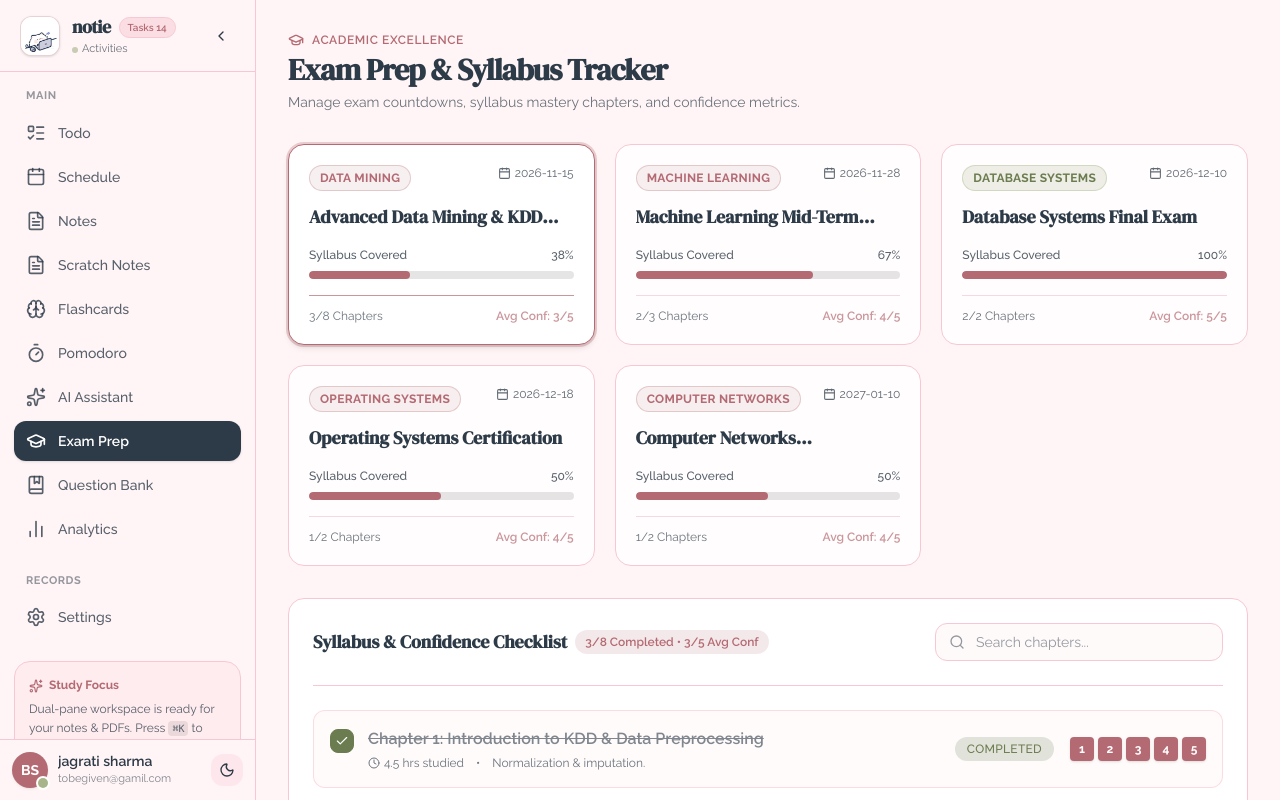
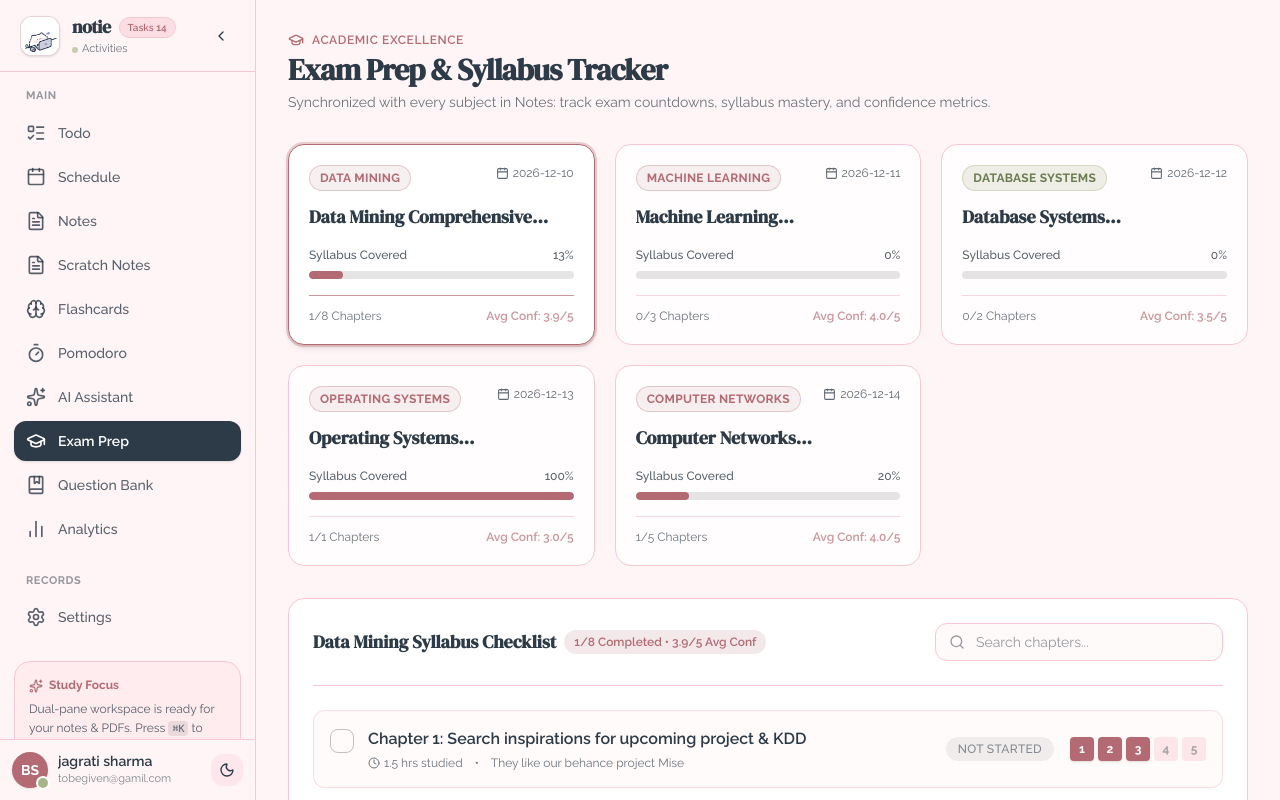
Before and after one commit to jagrati-s12/studylib, a React (Vite) app in the folder frontend/: page /exam-prep in a window 1280 px wide. Shown: the top 800 px of the page. Built offline with nearby package versions, Linux system fonts and the light colour scheme.

Commit message:
Update Exam Prep feature to dynamically synchronize exams and chapters with all subjects from Notes app
Co-Authored-By: Claude Code <noreply@anthropic.com>

```diff
--- a/frontend/src/features/examprep/ExamPrepPage.jsx
+++ b/frontend/src/features/examprep/ExamPrepPage.jsx
@@ -1,5 +1,6 @@
-import React, { useState } from 'react';
+import React, { useState, useEffect } from 'react';
 import { useTheme } from '@/context/ThemeContext';
+import { api } from '@/lib/api';
 import {
   GraduationCap,
   BookOpen,
@@ -15,62 +16,12 @@ import {
 export default function ExamPrepPage() {
   const { isDark } = useTheme();
 
-  // Mock exams data with state handlers (all subjects from Notes)
-  const [exams, setExams] = useState([
-    {
-      id: 'ex-1',
-      title: 'Advanced Data Mining & KDD Certification',
-      subject: 'Data Mining',
-      date: '2026-11-15',
-      totalChapters: 8,
-      completedChapters: 5,
-      confidence: 80,
-      status: 'upcoming'
-    },
-    {
-      id: 'ex-2',
-      title: 'Machine Learning Mid-Term Exam',
-      subject: 'Machine Learning',
-      date: '2026-11-28',
-      totalChapters: 12,
-      completedChapters: 7,
-      confidence: 65,
-      status: 'upcoming'
-    },
-    {
-      id: 'ex-3',
-      title: 'Database Systems Final Exam',
-      subject: 'Database Systems',
-      date: '2026-12-10',
-      totalChapters: 6,
-      completedChapters: 6,
-      confidence: 95,
-      status: 'completed'
-    },
-    {
-      id: 'ex-4',
-      title: 'Operating Systems Certification',
-      subject: 'Operating Systems',
-      date: '2026-12-18',
-      totalChapters: 10,
-      completedChapters: 4,
-      confidence: 70,
-      status: 'upcoming'
-    },
-    {
-      id: 'ex-5',
-      title: 'Computer Networks Comprehensive Exam',
-      subject: 'Computer Networks',
-      date: '2027-01-10',
-      totalChapters: 9,
-      completedChapters: 3,
-      confidence: 60,
-      status: 'upcoming'
-    }
-  ]);
+  const [exams, setExams] = useState([]);
+  const [chapters, setChapters] = useState([]);
+  const [loading, setLoading] = useState(true);
 
   const [activeTab, setActiveTab] = useState('syllabus'); // 'syllabus' | 'confidence'
-  const [selectedExamId, setSelectedExamId] = useState('ex-1');
+  const [selectedExamId, setSelectedExamId] = useState('');
   const [searchQuery, setSearchQuery] = useState('');
   const [isAddModalOpen, setIsAddModalOpen] = useState(false);
 
@@ -80,30 +31,79 @@ export default function ExamPrepPage() {
   const [newDate, setNewDate] = useState('');
   const [newChaptersCount, setNewChaptersCount] = useState(6);
 
-  // Syllabus tracker chapters
-  const [chapters, setChapters] = useState([
-    { id: 'ch-1', examId: 'ex-1', title: 'Chapter 1: Introduction to KDD & Data Preprocessing', status: 'completed', confidence: 5, hoursSpent: 4.5, notes: 'Normalization & imputation.' },
-    { id: 'ch-2', examId: 'ex-1', title: 'Chapter 2: Exploratory Data Analysis & Statistics', status: 'completed', confidence: 4, hoursSpent: 3.0, notes: 'Variance & covariance.' },
-    { id: 'ch-3', examId: 'ex-1', title: 'Chapter 3: Classification - Decision Trees & Naive Bayes', status: 'completed', confidence: 4, hoursSpent: 6.0, notes: 'Gini impurity & entropy.' },
-    { id: 'ch-4', examId: 'ex-1', title: 'Chapter 4: Advanced Classification - SVMs & Neural Nets', status: 'in_progress', confidence: 3, hoursSpent: 5.5, notes: 'Kernel tricks.' },
-    { id: 'ch-5', examId: 'ex-1', title: 'Chapter 5: Association Rule Mining (Apriori & FP-Growth)', status: 'in_progress', confidence: 3, hoursSpent: 4.0, notes: 'Support & confidence.' },
-    { id: 'ch-6', examId: 'ex-1', title: 'Chapter 6: Cluster Analysis (K-Means, DBSCAN)', status: 'not_started', confidence: 2, hoursSpent: 0, notes: 'Pending.' },
-    { id: 'ch-7', examId: 'ex-1', title: 'Chapter 7: Outlier Detection & Anomaly Mining', status: 'not_started', confidence: 1, hoursSpent: 0, notes: 'Pending.' },
-    { id: 'ch-8', examId: 'ex-1', title: 'Chapter 8: Mining Data Streams & Graph Mining', status: 'not_started', confidence: 1, hoursSpent: 0, notes: 'Pending.' },
-    // Exam 2 chapters (Machine Learning)
-    { id: 'ch-9', examId: 'ex-2', title: 'Chapter 1: Linear Regression & Cost Functions', status: 'completed', confidence: 5, hoursSpent: 3.5, notes: 'Gradient descent.' },
-    { id: 'ch-10', examId: 'ex-2', title: 'Chapter 2: Logistic Regression & Regularization', status: 'completed', confidence: 4, hoursSpent: 4.0, notes: 'L1 & L2 penalties.' },
-    { id: 'ch-11', examId: 'ex-2', title: 'Chapter 3: Neural Networks & Backpropagation', status: 'in_progress', confidence: 3, hoursSpent: 5.0, notes: 'Activation functions.' },
-    // Exam 3 chapters (Database Systems)
-    { id: 'ch-12', examId: 'ex-3', title: 'Chapter 1: Relational Algebra & SQL Optimization', status: 'completed', confidence: 5, hoursSpent: 5.0, notes: 'Execution plans.' },
-    { id: 'ch-13', examId: 'ex-3', title: 'Chapter 2: Transactions, ACID & Concurrency Control', status: 'completed', confidence: 5, hoursSpent: 4.0, notes: 'Two-phase locking.' },
-    // Exam 4 chapters (Operating Systems)
-    { id: 'ch-14', examId: 'ex-4', title: 'Chapter 1: Processes, Threads & CPU Scheduling', status: 'completed', confidence: 4, hoursSpent: 4.5, notes: 'Round robin & SJF.' },
-    { id: 'ch-15', examId: 'ex-4', title: 'Chapter 2: Synchronization, Semaphores & Deadlocks', status: 'in_progress', confidence: 3, hoursSpent: 3.5, notes: 'Bankers algorithm.' },
-    // Exam 5 chapters (Computer Networks)
-    { id: 'ch-16', examId: 'ex-5', title: 'Chapter 1: OSI & TCP/IP Reference Models', status: 'completed', confidence: 5, hoursSpent: 3.0, notes: 'Encapsulation & layers.' },
-    { id: 'ch-17', examId: 'ex-5', title: 'Chapter 2: Routing Protocols (BGP, OSPF)', status: 'in_progress', confidence: 3, hoursSpent: 4.0, notes: 'Distance vector vs link state.' }
-  ]);
+  useEffect(() => {
+    async function loadData() {
+      try {
+        const subjects = await api.getSubjects();
+        const allTopics = await api.getAllTopics();
+
+        // Build exams for every subject in Notes
+        const generatedExams = subjects.map((sub, index) => {
+          const subTopics = allTopics.filter(t => t.subject_id === sub.id);
+          const compCount = subTopics.filter(t => t.status === 'done' || t.status === 'completed').length;
+          const totCount = subTopics.length || 5;
+          const avgConf = subTopics.length > 0 ? Math.round(subTopics.reduce((acc, curr) => acc + (curr.confidence || 4), 0) / subTopics.length) : 4;
+
+          return {
+            id: `ex-${sub.id}`,
+            subjectId: sub.id,
+            title: `${sub.name} Comprehensive Certification & Final Exam`,
+            subject: sub.name,
+            date: `2026-12-${String(10 + index).padStart(2, '0')}`,
+            totalChapters: totCount,
+            completedChapters: compCount,
+            confidence: avgConf * 20, // percentage for display
+            status: index === 2 ? 'completed' : 'upcoming'
+          };
+        });
+
+        // Build chapters corresponding to topics for each subject
+        const generatedChapters = [];
+        subjects.forEach(sub => {
+          const subTopics = allTopics.filter(t => t.subject_id === sub.id);
+          const exId = `ex-${sub.id}`;
+
+          if (subTopics.length > 0) {
+            subTopics.forEach((t, i) => {
+              generatedChapters.push({
+                id: `ch-${t.id}`,
+                examId: exId,
+                title: `Chapter ${t.serial_number || i + 1}: ${t.title}`,
+                status: t.status === 'done' ? 'completed' : t.status === 'in_progress' ? 'in_progress' : 'not_started',
+                confidence: t.confidence || ((i % 3) + 3),
+                hoursSpent: (i + 1) * 1.5,
+                notes: t.note || 'Syllabus chapter notes.'
+              });
+            });
+          } else {
+            // Fallback default chapters if subject has no topics
+            for (let i = 1; i <= 5; i++) {
+              generatedChapters.push({
+                id: `ch-${sub.id}-${i}`,
+                examId: exId,
+                title: `Chapter ${i}: Core Principles & Practice`,
+                status: i === 1 ? 'completed' : 'not_started',
+                confidence: 4,
+                hoursSpent: i * 2,
+                notes: 'Fundamental concepts.'
+              });
+            }
+          }
+        });
+
+        setExams(generatedExams);
+        setChapters(generatedChapters);
+        if (generatedExams.length > 0) {
+          setSelectedExamId(generatedExams[0].id);
+        }
+        setLoading(false);
+      } catch (err) {
+        console.error('Failed to load exam prep data from notes:', err);
+        setLoading(false);
+      }
+    }
+    loadData();
+  }, []);
 
   const toggleChapterStatus = (chId) => {
     setChapters(prev => prev.map(ch => {
@@ -135,7 +135,6 @@ export default function ExamPrepPage() {
       status: 'upcoming'
     };
 
-    // Create initial chapters for this exam
     const generatedChapters = Array.from({ length: Number(newChaptersCount) || 5 }, (_, i) => ({
       id: `ch-${Date.now()}-${i}`,
       examId: newExId,
@@ -161,7 +160,18 @@ export default function ExamPrepPage() {
 
   const completedCount = examChapters.filter(ch => ch.status === 'completed').length;
   const totalCount = examChapters.length;
-  const avgConfidence = totalCount > 0 ? Math.round(examChapters.reduce((acc, curr) => acc + curr.confidence, 0) / totalCount) : 0;
+  const avgConfidence = totalCount > 0 ? (examChapters.reduce((acc, curr) => acc + curr.confidence, 0) / totalCount).toFixed(1) : 0;
+
+  if (loading) {
+    return (
+      <div className={`flex-1 min-h-screen p-8 flex items-center justify-center ${isDark ? 'bg-[#1E080C] text-[#C6B39A]' : 'bg-[#FFF5F6] text-[#2D3A47]'}`}>
+        <div className="text-center">
+          <GraduationCap size={40} className="animate-bounce mx-auto mb-3 text-[#B46A72]" />
+          <p className="font-semibold text-lg">Syncing exam prep with all Notes subjects...</p>
+        </div>
+      </div>
+    );
+  }
 
   return (
     <div className={`flex-1 min-h-screen p-8 transition-colors ${isDark ? 'bg-[#1E080C] text-[#C6B39A]' : 'bg-[#FFF5F6] text-[#2D3A47]'}`}>
@@ -174,18 +184,19 @@ export default function ExamPrepPage() {
             <span>Academic Excellence</span>
           </div>
           <h1 className="text-3xl font-display font-bold tracking-tight">Exam Prep & Syllabus Tracker</h1>
-          <p className="text-sm opacity-70 mt-1">Manage exam countdowns, syllabus mastery chapters, and confidence metrics.</p>
+          <p className="text-sm opacity-70 mt-1">Synchronized with every subject in Notes: track exam countdowns, syllabus mastery, and confidence metrics.</p>
         </div>
       </div>
 
       {/* Exam Selector Cards */}
-      <div className="grid grid-cols-1 md:grid-cols-3 gap-5 mb-8">
+      <div className="grid grid-cols-1 md:grid-cols-2 lg:grid-cols-3 gap-5 mb-8">
         {exams.map(exam => {
           const isSelected = exam.id === selectedExamId;
           const exChs = chapters.filter(c => c.examId === exam.id);
           const compChs = exChs.filter(c => c.status === 'completed').length;
           const totChs = exChs.length || 1;
           const pct = Math.round((compChs / totChs) * 100);
+          const avgStar = exChs.length > 0 ? (exChs.reduce((a, b) => a + (b.confidence || 3), 0) / exChs.length).toFixed(1) : 0;
 
           return (
             <div
@@ -232,7 +243,7 @@ export default function ExamPrepPage() {
 
               <div className="flex items-center justify-between mt-4 pt-3 border-t border-inherit text-xs opacity-70">
                 <span>{compChs}/{exChs.length} Chapters</span>
-                <span className="font-semibold text-[#B46A72]">Avg Conf: {Math.round(exChs.reduce((a,b)=>a+b.confidence,0)/(exChs.length||1))}/5</span>
+                <span className="font-semibold text-[#B46A72]">Avg Conf: {avgStar}/5</span>
               </div>
             </div>
           );
@@ -245,7 +256,9 @@ export default function ExamPrepPage() {
         {/* Search Bar & Header */}
         <div className="flex flex-col md:flex-row items-center justify-between gap-4 pb-6 border-b border-inherit">
           <div className="flex items-center gap-2">
-            <h3 className="font-display font-bold text-lg">Syllabus & Confidence Checklist</h3>
+            <h3 className="font-display font-bold text-lg">
+              {currentExam ? `${currentExam.subject} Syllabus Checklist` : 'Syllabus Checklist'}
+            </h3>
             <span className="text-xs px-2.5 py-1 rounded-full bg-[#B46A72]/15 text-[#B46A72] font-semibold">
               {completedCount}/{totalCount} Completed • {avgConfidence}/5 Avg Conf
             </span>
```
